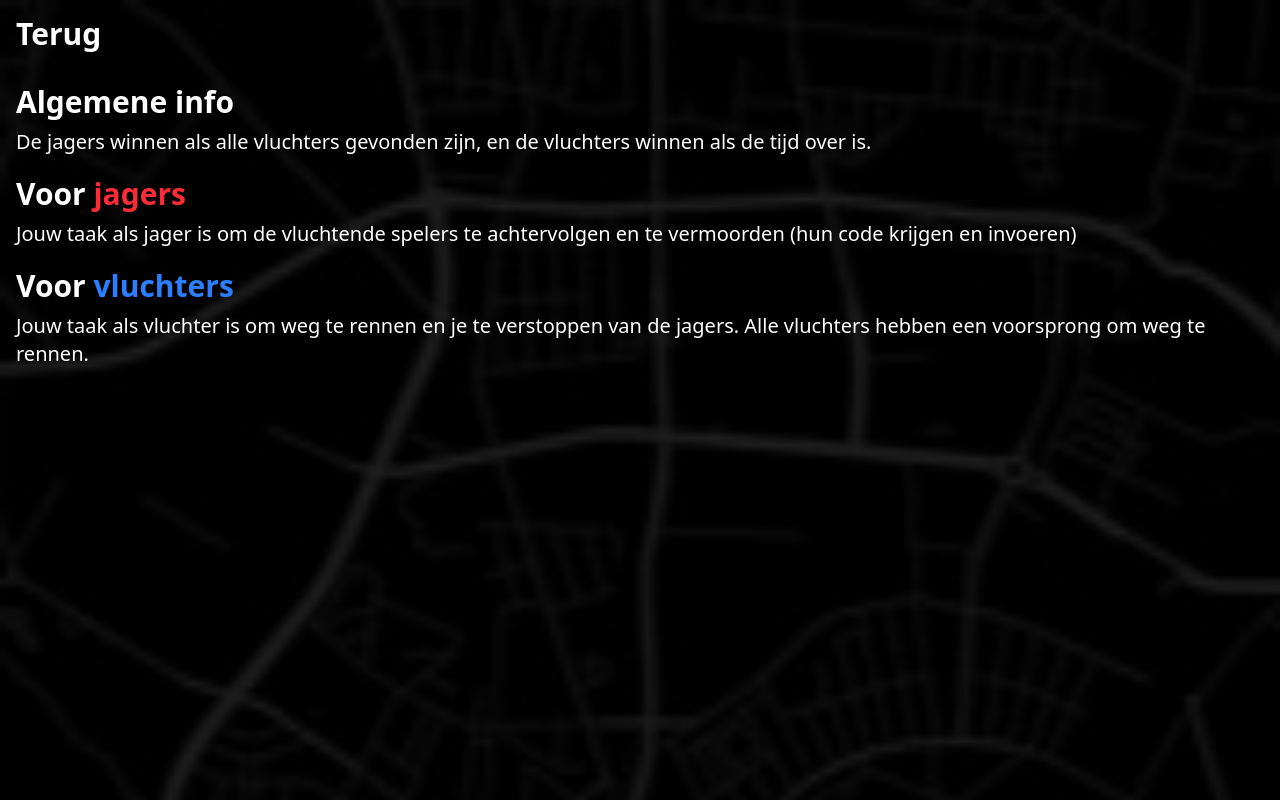
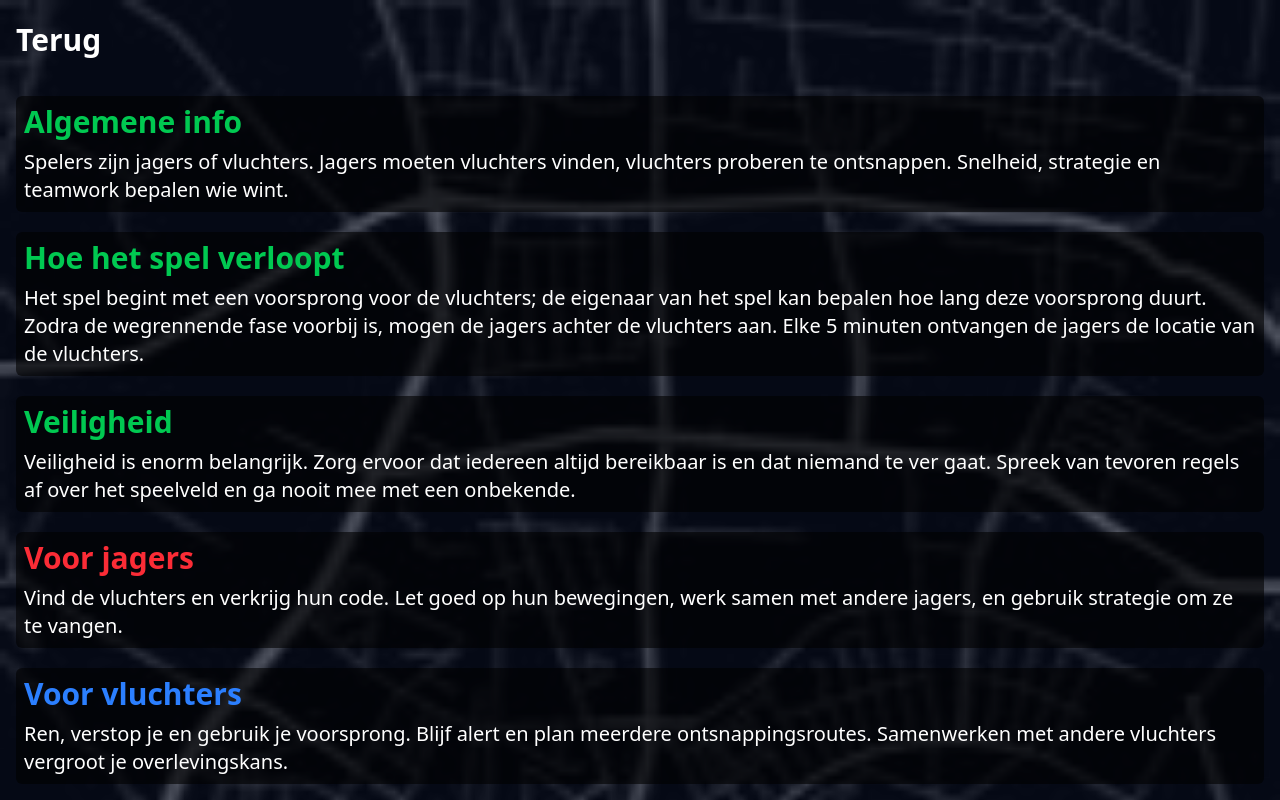
Before and after one commit to Butch-Smith/Jacht-Seizoen, a Next.js app in the folder jacht-seizoen/: page /InfoScreen in a window 1280 px wide. Built offline with nearby package versions, Linux system fonts and the light colour scheme.

Commit message:
Info page Additional information + styling

```diff
--- a/jacht-seizoen/src/app/InfoScreen/page.jsx
+++ b/jacht-seizoen/src/app/InfoScreen/page.jsx
@@ -1,29 +1,57 @@
 import Link from "next/link";
 import ScreenMain from "../components/ScreenMain";
+
 const InfoScreen = () => {
   return (
-        <>
     <ScreenMain>
-                <header className="w-full p-4">
-                    <Link href="/" className="w-screen text-3xl font-bold text-white">Terug</Link>
-                </header>
-                <section className="w-full p-4 flex flex-1 flex-col gap-5">
-                    <div className="flex flex-col gap-2">
-                        <h2 className="font-semibold text-3xl text-white">Algemene info</h2>
-                        <p className="text-white text-xl">De jagers winnen als alle vluchters gevonden zijn, en de vluchters winnen als de tijd over is.</p>
+      <nav className="w-full flex items-center h-1/10 p-4">
+        <Link href="/" className="w-screen text-3xl font-bold text-white">
+          Terug
+        </Link>
+      </nav>
+
+      <section className="w-full overflow-y-scroll p-4 flex h-9/10 flex-col gap-5">
+        <div className="bg-black/60 rounded-md flex flex-col gap-2 p-2">
+          <h2 className="font-semibold text-3xl text-green-500">Algemene info</h2>
+          <p className="text-white text-xl">
+            Spelers zijn jagers of vluchters. Jagers moeten vluchters vinden, vluchters proberen te ontsnappen.
+            Snelheid, strategie en teamwork bepalen wie wint.
+          </p>
         </div>
-                    <div className="flex flex-col gap-2">
-                        <h2 className="font-semibold text-3xl text-white">Voor <span className="text-red-500">jagers</span></h2>
-                        <p className="text-white text-xl">Jouw taak als jager is om de vluchtende spelers te achtervolgen en te vermoorden (hun code krijgen en invoeren)</p>
+
+
+            <div className="bg-black/60 rounded-md flex flex-col gap-2 p-2">
+        <h2 className="font-semibold text-3xl text-green-500">Hoe het spel verloopt</h2>
+        <p className="text-white text-xl">
+            Het spel begint met een voorsprong voor de vluchters; de eigenaar van het spel kan bepalen hoe lang deze voorsprong duurt.
+            Zodra de wegrennende fase voorbij is, mogen de jagers achter de vluchters aan. Elke 5 minuten ontvangen de jagers de locatie van de vluchters.
+        </p>
         </div>
-                    <div className="flex flex-col gap-2">
-                        <h2 className="font-semibold text-3xl text-white">Voor <span className="text-blue-500">vluchters</span></h2>
-                        <p className="text-white text-xl">Jouw taak als vluchter is om weg te rennen en je te verstoppen van de jagers. Alle vluchters hebben een voorsprong om weg te rennen.</p>
+
+        <div className="bg-black/60 rounded-md flex flex-col gap-2 p-2">
+        <h2 className="font-semibold text-3xl text-green-500">Veiligheid</h2>
+        <p className="text-white text-xl">
+            Veiligheid is enorm belangrijk. Zorg ervoor dat iedereen altijd bereikbaar is en dat niemand te ver gaat.
+            Spreek van tevoren regels af over het speelveld en ga nooit mee met een onbekende.
+        </p>
+        </div>
+
+        <div className="bg-black/60 rounded-md flex flex-col gap-2 p-2">
+        <h2 className="font-semibold text-3xl text-red-500">Voor jagers</h2>
+        <p className="text-white text-xl">
+            Vind de vluchters en verkrijg hun code. Let goed op hun bewegingen, werk samen met andere jagers, en gebruik strategie om ze te vangen.
+        </p>
+        </div>
+
+        <div className="bg-black/60 rounded-md flex flex-col gap-2 p-2">
+        <h2 className="font-semibold text-3xl text-blue-500">Voor vluchters</h2>
+        <p className="text-white text-xl">
+            Ren, verstop je en gebruik je voorsprong. Blijf alert en plan meerdere ontsnappingsroutes. Samenwerken met andere vluchters vergroot je overlevingskans.
+        </p>
         </div>
       </section>
     </ScreenMain>
-        </>
   );
-}
+};
 
 export default InfoScreen;
--- a/jacht-seizoen/src/app/components/ScreenMain.jsx
+++ b/jacht-seizoen/src/app/components/ScreenMain.jsx
@@ -1,7 +1,7 @@
 const ScreenMain = ({children}) => {
     return (
         <main className="mainBackground w-screen h-screen">
-            <section className="w-full h-full bg-black/70">
+            <section className="w-full h-full bg-blue-950/25">
             {children}
             </section>
         </main>
--- a/jacht-seizoen/src/app/page.jsx
+++ b/jacht-seizoen/src/app/page.jsx
@@ -9,9 +9,9 @@ export default function Home() {
           <h1 className="text-5xl text-white">Jacht Seizoen</h1>
         </header>
         <section className="flex flex-1 px-6 pt-4 flex-col justify-start gap-6">
-          <Link href="./InfoScreen" className="w-full bg-black p-4 text-white text-3xl font-bold border-4 border-white rounded-md">Mee doen</Link>
-          <Link href="./InfoScreen" className="w-full bg-black p-4 text-white text-3xl font-bold border-4 border-white rounded-md">Kamer maken</Link>
-          <Link href="./InfoScreen" className="w-full bg-black p-4 text-white text-3xl font-bold border-4 border-white rounded-md">Over spel</Link>
+          <Link href="./InfoScreen" className="w-full bg-black p-4 text-white text-3xl font-bold border-4 border-blue-500 rounded-md">Mee doen</Link>
+          <Link href="./InfoScreen" className="w-full bg-black p-4 text-white text-3xl font-bold border-4 border-red-500 rounded-md">Kamer maken</Link>
+          <Link href="./InfoScreen" className="w-full bg-black p-4 text-white text-3xl font-bold border-4 border-green-500 rounded-md">Over spel</Link>
         </section>
       </ScreenMain>
     </>
--- a/package.json
+++ b/package.json
@@ -1,5 +1,6 @@
 {
   "dependencies": {
-    "next.js": "^1.0.3"
+    "next.js": "^1.0.3",
+    "react-icons": "^5.6.0"
   }
 }
```
Also changed, not shown: 2 other files (tests, documents, lock files or other folders). Lines whose indentation alone changed are shown as unchanged.
